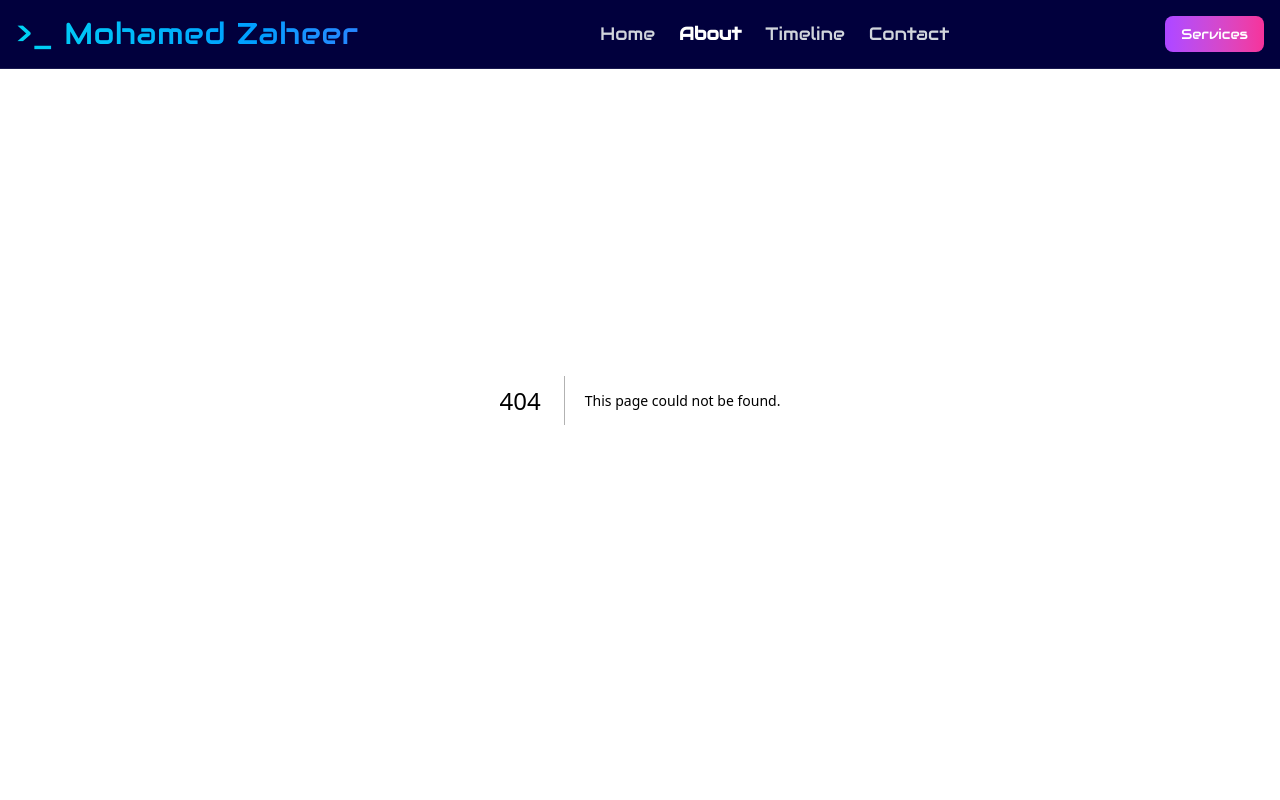
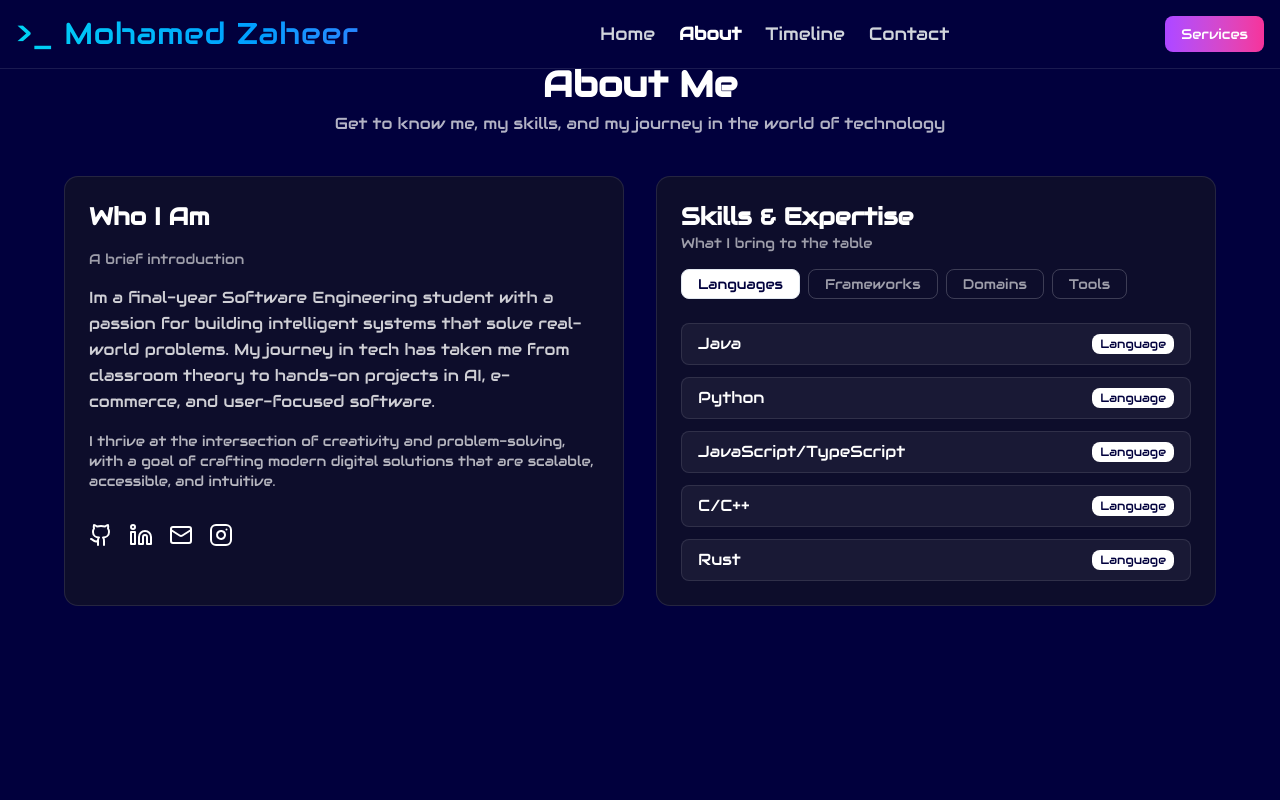
Before and after one commit to Zaheer2003/Portfolio_Zaheer, a Next.js app: page /about in a window 1280 px wide. Before the commit this address had no page. Shown: the top 800 px of the page. Built offline with nearby package versions, Linux system fonts and the light colour scheme.

Commit message:
update about sections

```diff
--- /dev/null
+++ b/src/app/about/page.tsx
@@ -0,0 +1,92 @@
+'use client'
+
+import React, { useState } from 'react'
+import { Github, Linkedin, Instagram, Mail } from 'lucide-react'
+import Link from 'next/link'
+
+type SkillCategory = 'Languages' | 'Frameworks' | 'Domains' | 'Tools'
+
+const skills: Record<SkillCategory, string[]> = {
+  Languages: ['Java', 'Python', 'JavaScript/TypeScript', 'C/C++', 'Rust'],
+  Frameworks: ['React', 'Next.js', 'Node.js', 'Tailwind CSS'],
+  Domains: ['Web Development', 'AI/ML', 'UI/UX', 'Cloud'],
+  Tools: ['Git', 'Postman', 'Figma', 'VS Code']
+}
+
+export default function About() {
+  const [activeTab, setActiveTab] = useState<SkillCategory>('Languages')
+
+  const formatLabel = (tab: SkillCategory) =>
+    tab === 'Domains' ? 'Domain' : tab.slice(0, -1)
+
+  return (
+    <section className="min-h-screen px-4 py-16 bg-[#01003D] text-white font-audiowide">
+      <div className="max-w-6xl mx-auto space-y-10">
+        {/* Section Header */}
+        <div className="text-center space-y-2">
+          <h2 className="text-4xl font-bold">About Me</h2>
+          <p className="text-white/70">Get to know me, my skills, and my journey in the world of technology</p>
+        </div>
+
+        <div className="grid md:grid-cols-2 gap-8">
+          {/* Left - Who I Am */}
+          <div className="bg-[#0D0D2B] p-6 rounded-xl border border-white/10 space-y-4">
+            <h3 className="text-2xl font-semibold">Who I Am</h3>
+            <p className="text-white/60 text-sm">A brief introduction</p>
+            <p className="text-white/80 leading-relaxed text-base">
+              Im a final-year Software Engineering student with a passion for building intelligent systems that solve real-world problems.
+              My journey in tech has taken me from classroom theory to hands-on projects in AI, e-commerce, and user-focused software.
+            </p>
+            <p className="text-white/70 text-sm">
+              I thrive at the intersection of creativity and problem-solving, with a goal of crafting modern digital solutions that are scalable, accessible, and intuitive.
+            </p>
+            <div className="flex gap-4 pt-4">
+              <Link href="https://github.com/Zaheer2003" target="_blank"><Github className="hover:text-blue-400" /></Link>
+              <Link href="https://www.linkedin.com/in/mohamed-zaheer-335292246/" target="_blank"><Linkedin className="hover:text-blue-400" /></Link>
+              <Link href="mailto:mhdzaheer2003@gmail.com" target="_blank"><Mail className="hover:text-blue-400" /></Link>
+              <Link href="https://www.instagram.com/_zaheer_mhd_/" target="_blank"><Instagram className="hover:text-blue-400" /></Link>
+            </div>
+          </div>
+
+          {/* Right - Skills & Expertise */}
+          <div className="bg-[#0D0D2B] p-6 rounded-xl border border-white/10">
+            <h3 className="text-2xl font-semibold">Skills & Expertise</h3>
+            <p className="text-white/60 text-sm mb-4">What I bring to the table</p>
+
+            {/* Tabs */}
+            <div className="flex flex-wrap gap-2 mb-6">
+              {(Object.keys(skills) as SkillCategory[]).map((category) => (
+                <button
+                  key={category}
+                  onClick={() => setActiveTab(category)}
+                  className={`px-4 py-1 rounded-md text-sm border transition ${
+                    activeTab === category
+                      ? 'bg-white text-[#01003D]'
+                      : 'border-white/20 text-white/60 hover:text-white'
+                  }`}
+                >
+                  {category}
+                </button>
+              ))}
+            </div>
+
+            {/* Skills List */}
+            <ul className="space-y-3">
+              {skills[activeTab].map((skill, idx) => (
+                <li
+                  key={idx}
+                  className="flex justify-between items-center px-4 py-2 bg-white/5 rounded-md border border-white/10"
+                >
+                  <span>{skill}</span>
+                  <span className="text-xs bg-white text-[#01003D] px-2 py-0.5 rounded-md capitalize">
+                    {formatLabel(activeTab)}
+                  </span>
+                </li>
+              ))}
+            </ul>
+          </div>
+        </div>
+      </div>
+    </section>
+  )
+}
```
Also changed, not shown: 1 other file (tests, documents, lock files or other folders).
